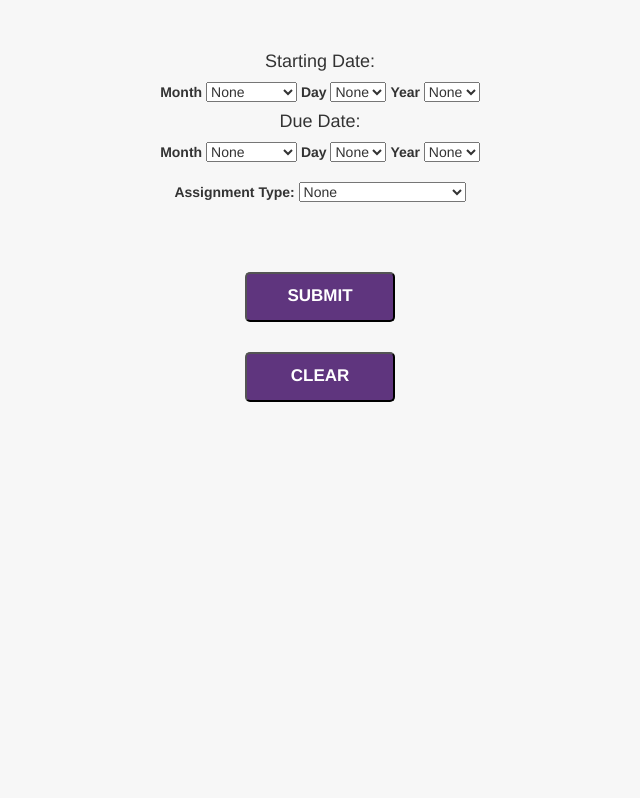
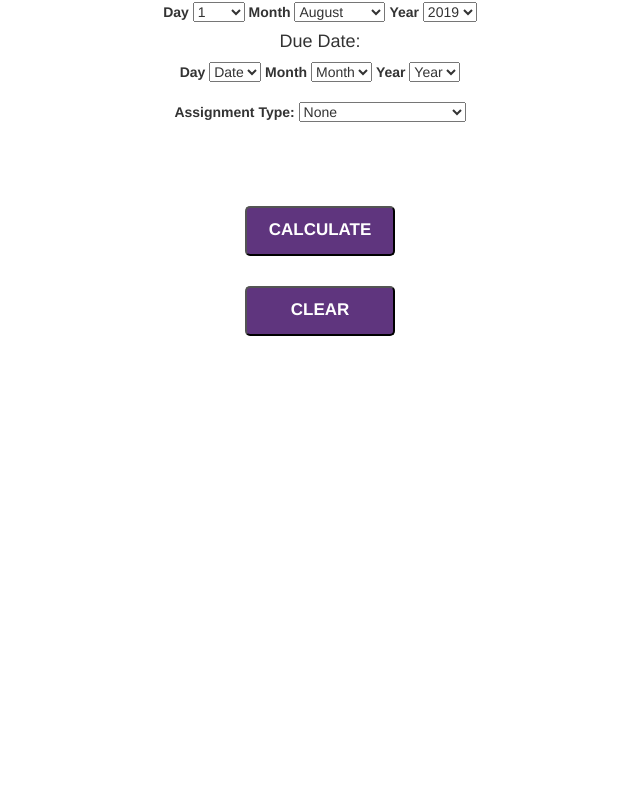
Before and after one commit to SurekshyaSharma/AssignmentCalculator, a plain HTML site: page index.html in a window 1280 px wide. Shown: the part 141-939 px from the top of the page, without its empty margins (320-960 px from the left). After the commit the page ends 800 px from the top, so only its background shows below. Drawn offline with nearby package versions, Linux system fonts and the light colour scheme.

Commit message:
fixind the calendar

```diff
--- a/index.html
+++ b/index.html
@@ -14,61 +14,155 @@
         <script type="text/javascript" lang="javascript" src="https://cdnjs.cloudflare.com/ajax/libs/xlsx/0.14.3/xlsx.full.min.js"></script>
 
         <script type="text/javascript" src="./su.js"></script>
+
+        <script type="text/javascript">
+            var dt_obj= new Date();
+            function addOption(selectbox,text,value )
+            {
+            var optn = document.createElement("OPTION");
+            optn.text = text;
+            optn.value = value;
+            console.log(value);
+            console.log(optn);
+            selectbox.options.add(optn);
+            }
+            ///////////// date //////////////////
+            var today_date= dt_obj.getDate();
+            function addOption_list1(){
+            for (var i=1; i < 32;++i){
+            addOption(document.drop_list.dt_list, i, i);
+            if(i== today_date){document.drop_list.dt_list.options[i].selected=true;}
+            }
+            addOption_list2();
+            }
+
+            //////////////End of Date //////////
+
+
+            ///////////// Month //////////////////
+            var current_month=dt_obj.getMonth() +1;
+            function addOption_list2(){
+            var month = new Array("January","February","March","April","May","June","July","August","September","October","November","December");
+            for (var i=0; i < month.length;++i){
+            addOption(document.drop_list.Month_list, month[i], month[i]);
+            if(i== current_month){document.drop_list.Month_list.options[i].selected=true;}
+            }
+            addOption_list3();
+
+            }
+            //////////////End of Month //////////
+
+
+            ///////////// Year //////////////////
+            var current_year=dt_obj.getFullYear();
+            function addOption_list3(){
+            for (var i=0; i < 7;++i){
+            var j=current_year+i-2;
+            match_year=current_year+i;
+            addOption(document.drop_list.year_list, j, j);
+            if((j-1)== current_year ){document.drop_list.year_list.options[i].selected=true;}
+            }
+
+            }
+            //////////////End of Year //////////
+/**********************************************************************************************/
+            function addOption_list4(){
+                for (var i=1; i < 32;++i){
+                addOption(document.drop_list.Daydt_list, i, i);
+                if(i== today_date){document.drop_list.dt_list.options[i].selected=true;}
+                }
+                addOption_list5();
+                }
+
+                //////////////End of Date //////////
+
+
+                ///////////// DueMonth //////////////////
+                var current_month=dt_obj.getMonth() +1;
+                function addOption_list5(){
+                var month = new Array("January","February","March","April","May","June","July","August","September","October","November","December");
+                for (var i=0; i < month.length;++i){
+                addOption(document.drop_list.MonthDt_list, month[i], month[i]);
+                if(i== current_month){document.drop_list.Month_list.options[i].selected=true;}
+                }
+                addOption_list6();
+
+                }
+                //////////////End of Month //////////
+
+
+                ///////////// DueYear //////////////////
+                var current_year=dt_obj.getFullYear();
+                function addOption_list6(){
+                for (var i=0; i < 7;++i){
+                var j=current_year+i-2;
+                match_year=current_year+i;
+                addOption(document.drop_list.yearDt_list, j, j);
+                if((j-1)== current_year ){document.drop_list.year_list.options[i].selected=true;}
+                }
+
+                }
+
+            </script>
     </head>
     <body>
+
+</head>
+<body onload=addOption_list1(); >
+
+
         <div id= Container align=center>
                 <h2 >Assignment Calculator</h2>
                 <br><br>
 
-                <form action="/action_page.php">
-                    <div>
+                <form name="drop_list" action="/action_page.php" method="POST"  id=userInput>
                     <h4>Starting Date:</h4>
-
-                            <div id=userInput>
+                        <strong>Day</strong>
+                        <SELECT NAME="dt_list">
+                        <Option value="" >Date</option>
+                        </SELECT>
 
                         <strong>Month</strong>
-                                    <select id=userStartMonth>
+                        <SELECT NAME="Month_list">
+                        <Option value="" >Month</option>
+                        </SELECT>
+
+                        <strong>Year</strong>
+                        <SELECT NAME="year_list">
+                        <Option value="" >Year</option>
+                        </SELECT>
+
+                     <h4>Due Date:</h4>
+                        <strong>Day</strong>
+                        <SELECT NAME="DayDt_list">
+                        <Option value="" >Date</option>
+                        </SELECT>
+
+                        <strong>Month</strong>
+                        <SELECT NAME="MonthDt_list">
+                        <Option value="" >Month</option>
+                        </SELECT>
+
+                        <strong>Year</strong>
+                        <SELECT NAME="yearDt_list">
+                        <Option value="" >Year</option>
+                        </SELECT>
+
+                        <br><br>
+                        <strong>Assignment Type:</strong>
+                        <select id= assignType>
                                 <option>None</option>
-                                            <option>January</option>
-                                            <option>February</option>
-                                            <option>March</option>
-                                            <option>April</option>
-                                            <option>May</option>
-                                            <option>June</option>
-                                            <option>July</option>
-                                            <option>August</option>
-                                            <option>September</option>
-                                            <option>October</option>
-                                            <option>November</option>
-                                            <option>December</option>
+                                <option>Annotated Bibliography</option>
+                                <option>Business Report</option>
+                                <option>Reflection Paper</option>
+                                <option>Research Paper</option>
                         </select>
-                                <strong>Day</strong>
-                                    <select id=userStartDay>
-                                            <option>None</option>
-                                            <option>1</option>
-                                            <option>2</option>
-                                            <option>3</option>
-                                            <option>4</option>
-                                            <option>5</option>
-                                            <option>6</option>
-                                            <option>7</option>
 
+                </form>
 
-                                    </select>
-                                <strong>Year</strong>
-                                    <select id=userStartYear>
-                                            <option>None</option>
-                                            <option>2019</option>
-                                            <option>2018</option>
-                                            <option>2017</option>
+                <form action="/action_page.php">
 
-                                    </select>
-                                    <br>
-
-                            </div>
-                        </div>
-
-                        <div>
+                        <!-- <div>
                             <div>
                                 <h4>Due Date:</h4>
                          <div>
@@ -108,24 +202,16 @@
                                          <option>2018</option>
                                          <option>2017</option>
 
-                                 </select>
+                                 </select> -->
 
                          </div>
                     </div>
-                    <br>
-                    <strong>Assignment Type:</strong>
-                    <select id= assignType>
-                            <option>None</option>
-                            <option>Annotated Bibliography</option>
-                            <option>Business Report</option>
-                            <option>Reflection Paper</option>
-                            <option>Research Paper</option>
-                    </select>
+
                      </form>
 
                     <form>
                                     <br><br>
-                                <button id = btn  onclick="AssignCalculator(); return false;"> Submit</button>
+                                <button id = btn  onclick="AssignCalculator(); return false;"> Calculate</button>
                                 <button id = btn> Clear</button>
                                 <!-- <button type="reset" value="Reset">Reset</button> -->
 
@@ -133,6 +219,7 @@
 
                     <div id='submitResult'>
 
+
                     </div>
 
         </div>
--- a/style.css
+++ b/style.css
@@ -47,7 +47,7 @@
     border-bottom-color: #111;
     color: white;
   }
-  #container {
+  /* #container {
     height: 1000px;
     width: 1000px;
     margin: 100px auto;
@@ -56,4 +56,4 @@
     border-radius: 20px;
     -webkit-border-radius: 20px;
     -moz-border-radius: 20px;
-  }
+  } */
--- a/su.js
+++ b/su.js
@@ -4,15 +4,32 @@ $(document).ready( function () {
 
 });
 function AssignCalculator(){
+     let today = new Date();
+     var TodayDate = today.toLocaleString('en-US',{
+          weekday: 'long',
+          year: 'numeric',
+          month: 'long',
+          day: 'numeric' }, {
+          hour: '2-digit',
+          minute: '2-digit' });
+     console.log(TodayDate);
+     let currentMonth = today.getMonth();
+     let currentYear = today.getFullYear();
+     let currentDay = TodayDate.split(',')
+     let Day = currentDay[0];
+     console.log( Day);
 
-        startMonth = document.getElementById("userStartMonth").value;
-        startDay = document.getElementById("userStartDay").value;
-        startYear = document.getElementById("userStartYear").value;
-        console.log( startMonth, startDay,startYear);
 
-        closeMonth = document.getElementById("userCloseMonth").value;
-        closeDay = document.getElementById("userCloseDay").value;
-        closeYear = document.getElementById("userCloseYear").value;
+
+
+     //    startMonth = document.getElementById("userStartMonth").value;
+     //    startDay = document.getElementById("userStartDay").value;
+     //    startYear = document.getElementById("userStartYear").value;
+     //    console.log( startMonth, startDay,startYear);
+
+     //    closeMonth = document.getElementById("userCloseMonth").value;
+     //    closeDay = document.getElementById("userCloseDay").value;
+     //    closeYear = document.getElementById("userCloseYear").value;
        // console.log( closeMonth,closeDay,closeYear);
 
         assignmentType = document.getElementById("assignType").value;
```
Lines whose indentation alone changed are shown as unchanged.
